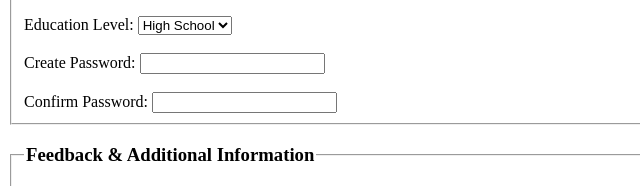
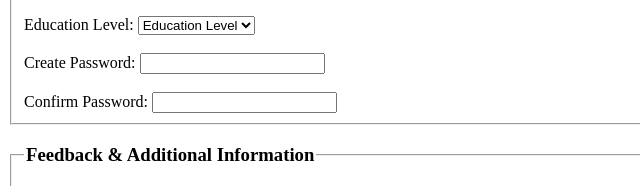
Before and after one commit to Iansparks1/User-Registration-Form, a plain HTML site: page index.html in a window 1280 px wide. Shown: the part 1073-1259 px from the top of the page, 0-640 px from the left. Drawn offline with Linux system fonts and the light colour scheme.

Commit message:
Auto update

```diff
--- a/index.html
+++ b/index.html
@@ -117,8 +117,9 @@
       <br><br>
       <label for="education level">Education Level:</label>
       <select id="education level" name="education level" required>
+        <option value="education level">Education Level</option>
         <option value="high school">High School</option>
-        <option value="college">College</option>
+        <option value="bachelor's">Bachelor's</option>
         <option value="master's">Master's</option>
         <option value="phd">PhD</option>
       </select>
```
Also changed, not shown: 1 other file.
